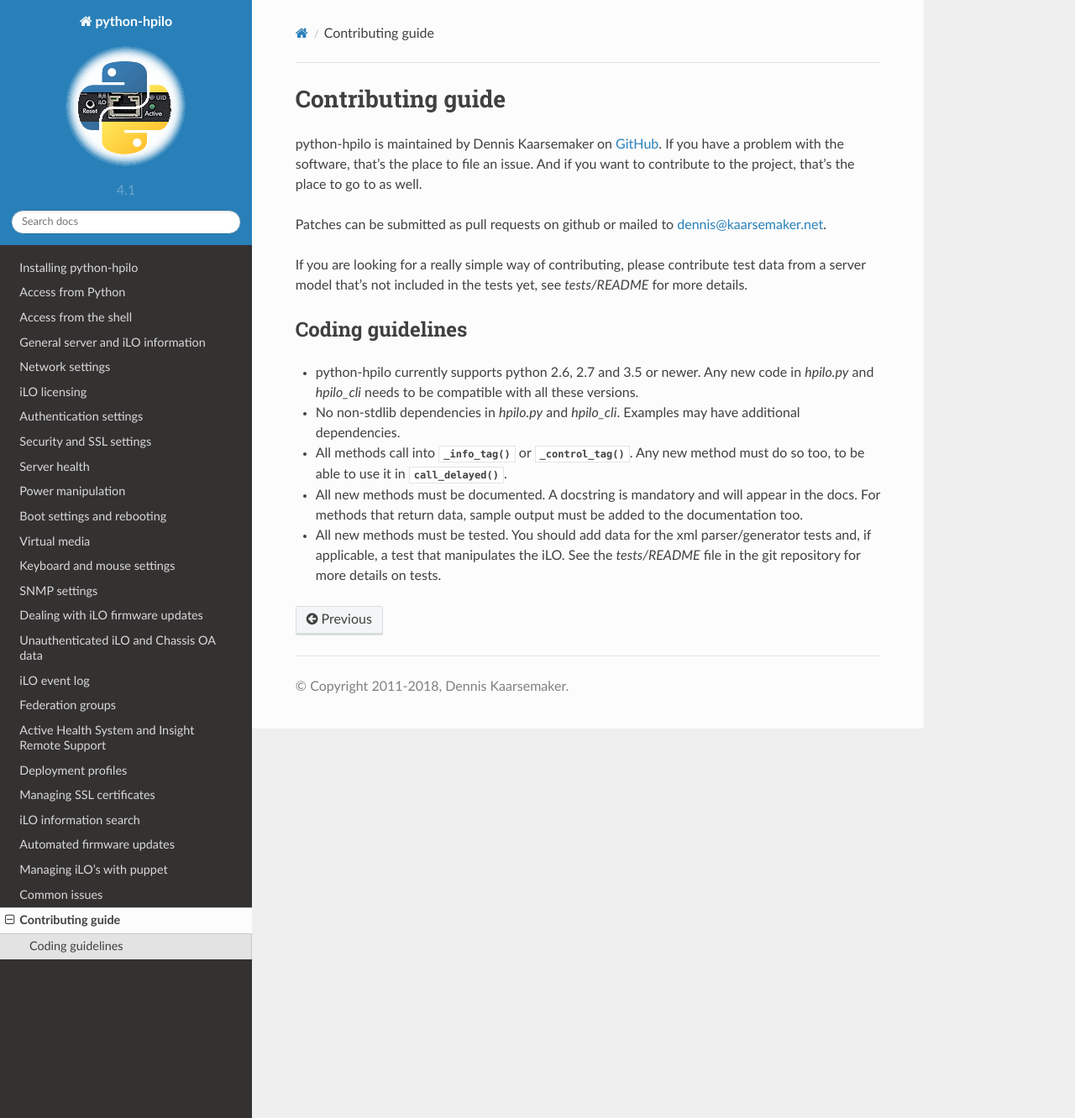
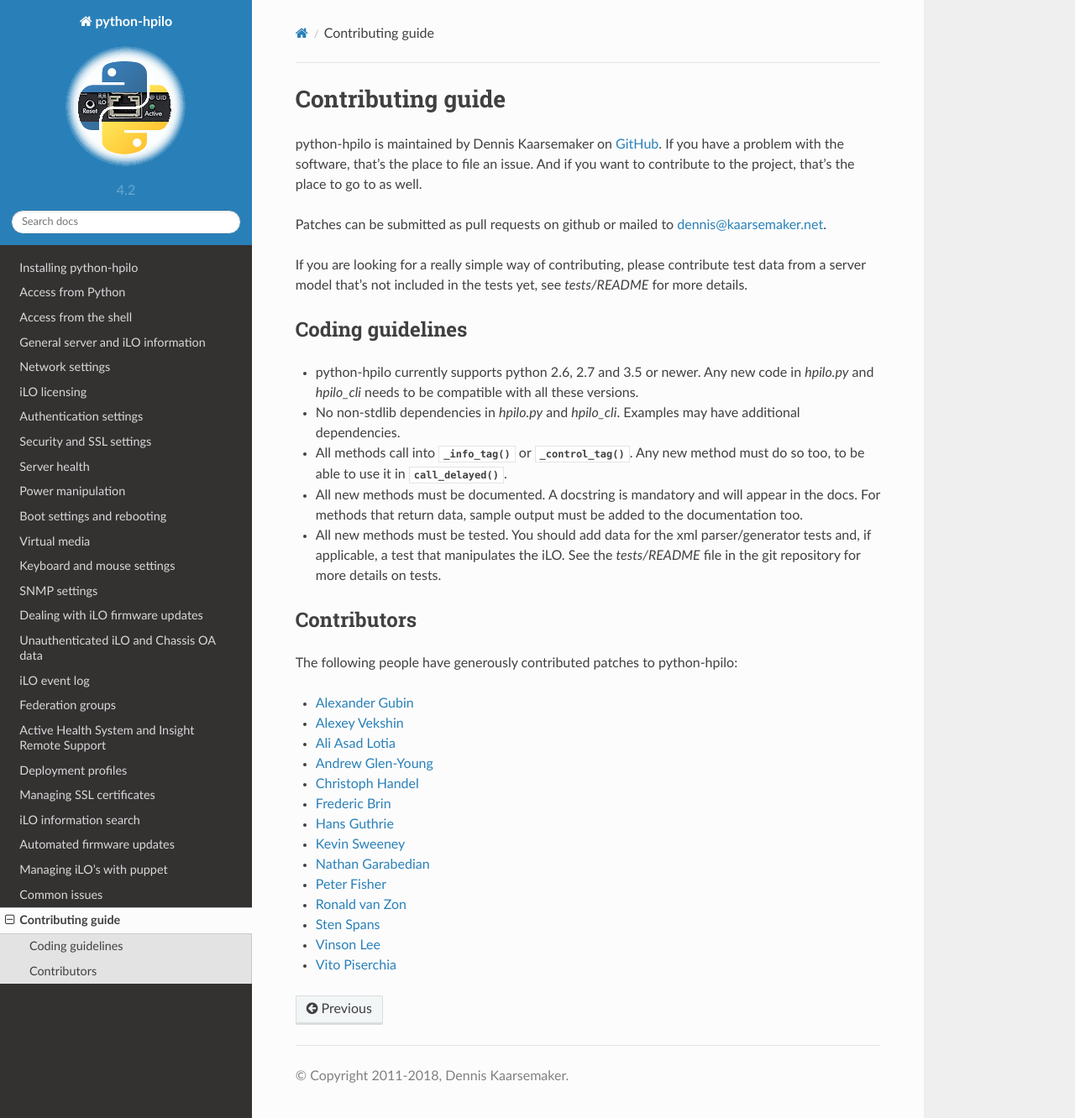
Before and after one commit to seveas/python-hpilo, a Sphinx documentation site: the page built from docs/contributing.rst, in a window 1280 px wide and 1332 px high. Shown: the whole window at 84% size. Built offline with Sphinx 7.4.7 and the Read the Docs theme 2.0.0, drawn with Linux system fonts in a browser that asks for light colours.

Commit message:
Version 4.2 bump and administrativa
* Copyright year updates
* Add contributor lists to docs and COPYING
* We support ilo 5
* docs/index.html still had outdated minimum version updates

```diff
--- a/docs/conf.py
+++ b/docs/conf.py
@@ -50,9 +50,9 @@
 # built documents.
 #
 # The short X.Y version.
-version = '4.1'
+version = '4.2'
 # The full version, including alpha/beta/rc tags.
-release = '4.1'
+release = '4.2'
 
 # The language for content autogenerated by Sphinx. Refer to documentation
 # for a list of supported languages.
--- a/docs/contributing.rst
+++ b/docs/contributing.rst
@@ -28,4 +28,23 @@
   parser/generator tests and, if applicable, a test that manipulates the iLO.
   See the `tests/README` file in the git repository for more details on tests.
 
+Contributors
+------------
+The following people have generously contributed patches to python-hpilo:
+
+* `Alexander Gubin <https://github.com/alxgu>`_
+* `Alexey Vekshin <https://github.com/veksh>`_
+* `Ali Asad Lotia <https://github.com/lotia>`_
+* `Andrew Glen-Young <https://github.com/agy>`_
+* `Christoph Handel <https://github.com/fragfutter>`_
+* `Frederic Brin <https://github.com/ExaneServerTeam>`_
+* `Hans Guthrie <https://github.com/hansdg1>`_
+* `Kevin Sweeney <https://github.com/kevints>`_
+* `Nathan Garabedian <https://github.com/ngara>`_
+* `Peter Fisher <https://github.com/peterfisher>`_
+* `Ronald van Zon <https://github.com/Eagllus>`_
+* `Sten Spans <https://github.com/sspans>`_
+* `Vinson Lee <https://github.com/vinsonlee>`_
+* `Vito Piserchia <https://github.com/vpiserchia>`_
+
 .. _GitHub: https://github.com/seveas/python-hpilo
--- a/docs/index.rst
+++ b/docs/index.rst
@@ -53,8 +53,8 @@
 This module is written with compatibility as main priority. Currently supported
 are:
 
-* All RILOE II/iLO versions up to and including iLO 4
-* Python 2.4-2.7 and python 3.2 and newer
+* All RILOE II/iLO versions up to and including iLO 5
+* Python 2.6-2.7 and python 3.5 and newer
 * Any operating system Python runs on
 
 iLOs can be managed both locally using `hponcfg` or remotely using the iLO's
@@ -97,7 +97,7 @@
 ====================
 There are several example applications in the `examples/` directory. Note that
 while `hpilo.py` and `hpilo_cli` are compatible with python versions as old as
-2.4, some examples may require newer versions of python and have additional
+2.6, some examples may require newer versions of python and have additional
 dependencies.
 
 .. toctree::
--- a/hpilo.py
+++ b/hpilo.py
@@ -1,7 +1,7 @@
-# (c) 2011-2016 Dennis Kaarsemaker <dennis@kaarsemaker.net>
+# (c) 2011-2018 Dennis Kaarsemaker <dennis@kaarsemaker.net>
 # see COPYING for license details
 
-__version__ = "4.1"
+__version__ = "4.2"
 
 import codecs
 import io
--- a/hpilo_fw.py
+++ b/hpilo_fw.py
@@ -1,6 +1,6 @@
 # Downloader / extracter for latest iLO2 / iLO3 / iLO4 firmware
 #
-# (c) 2011-2016 Dennis Kaarsemaker <dennis@kaarsemaker.net>
+# (c) 2011-2018 Dennis Kaarsemaker <dennis@kaarsemaker.net>
 # see COPYING for license details
 
 import tarfile
--- a/setup.py
+++ b/setup.py
@@ -3,7 +3,7 @@
 from distutils.core import setup
 
 setup(name = "python-hpilo",
-      version = "4.1",
+      version = "4.2",
       author = "Dennis Kaarsemaker",
       author_email = "dennis@kaarsemaker.net",
       url = "http://github.com/seveas/python-hpilo",
```
Also changed, not shown: 3 other files.
